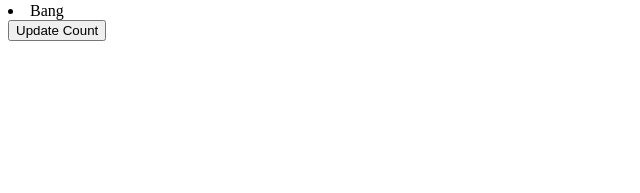
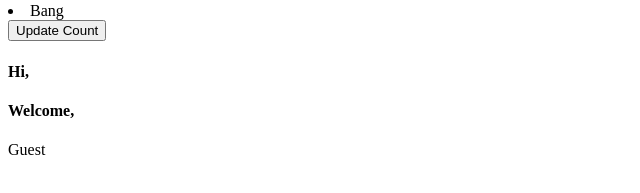
Before and after one commit to prashanthpasham/react-interview, a React (Create React App) app: page / in a window 1280 px wide. Shown: the part 223-416 px from the top of the page, without its empty margins (0-640 px from the left). Built offline with nearby package versions, Linux system fonts and the light colour scheme.

Commit message:
2 files modified

```diff
--- a/src/App.js
+++ b/src/App.js
@@ -3,6 +3,7 @@ import './style.css';
 import City from './City';
 import StateExample from './StateExample';
 import Child from './Child';
+import AppRender from './AppRender';
 export default class App extends React.Component {
   state = {
     counter: 0,
@@ -23,6 +24,7 @@ export default class App extends React.Component {
 
         <City />
         <StateExample />
+        <AppRender />
       </div>
     );
   }
--- a/src/AppRender.js
+++ b/src/AppRender.js
@@ -1,5 +1,5 @@
 import React from 'react';
-export class AppRender extends React.PureComponent {
+export default class AppRender extends React.PureComponent {
   render() {
     return React.createElement(
       'div',
```
